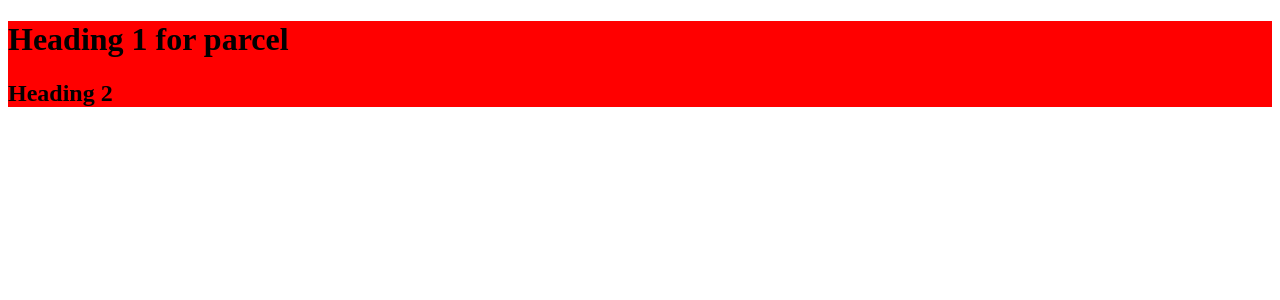
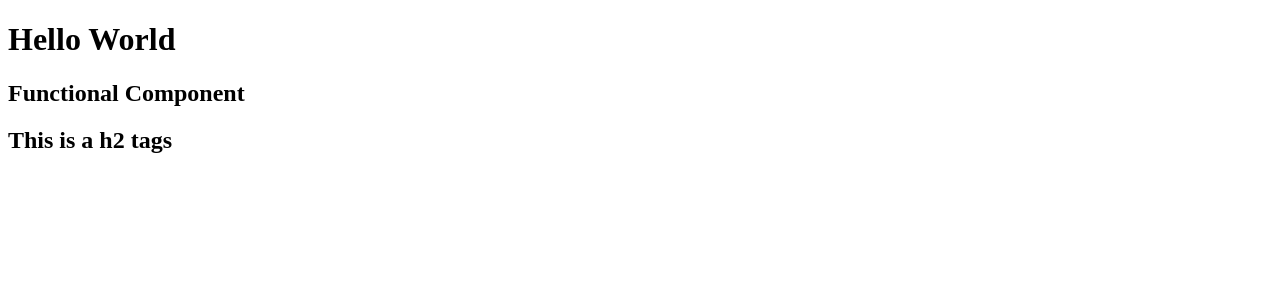
Before and after one commit to hussainaabid99/React, a React (Vite) app: page / in a window 1280 px wide. Shown: the top 300 px of the page. Built offline with nearby package versions, Linux system fonts and the light colour scheme.

Commit message:
Added babbel, Function components,JSX

```diff
--- a/App.js
+++ b/App.js
@@ -4,52 +4,120 @@
 /***
  *  !Parcel features
  *
- * Hot Module Reloading
- * File Watcher Algorithm - C++
- * Bundling
- * Minification
- * Cleaning Code
- * Dev and Production Build
- * Super Fast build algorithm
- * Image Optimization
- * Caching while development
- * Compression
- * Compatible with older version of browser
- * HTTPS on dev machine
- * Manages Port Number
- * Consistent Hashing Algorithms
- * Zero Config
+ ** Hot Module Reloading
+ ** File Watcher Algorithm - C++
+ ** Bundling
+ ** Minification
+ ** Cleaning Code
+ ** Dev and Production Build
+ ** Super Fast build algorithm
+ ** Image Optimization
+ ** Caching while development
+ ** Compression
+ ** Compatible with older version of browser
+ ** HTTPS on dev machine
+ ** Manages Port Number
+ ** Consistent Hashing Algorithms
+ ** Zero Config
+ ** Tree Shaking - Removing un-wanted
  *
  *
- *
- * Transitive Dependencies
+ ** Transitive Dependencies
  */
 
-const heading = React.createElement("h1", {
-          id: "title",
-},
-          "Heading 1 for parcel"
-);
 
-const heading2 = React.createElement(
-          "h2",
-          {
-                    id: "title",
-          },
-          "Heading 2"
-);
+//React.createElement gives us an Object
 
-const container = React.createElement(
-          "div",
-          {
-                    id: "container",
-          },
-          [heading, heading2]
-);
+/**<div class="header">
+                    <h1>Hello World</h1>
+                    <ul>
+                              <li>About us</li>
+                              <li>Support</li>
+                              <li>Home</li>
+                    </ul>
+          </div> */
 
-console.log(heading);
+
+// const container = React.createElement(
+//           "div",
+//           {
+//                     id: "container",
+
+//           },
+//           [React.createElement(
+//                     "h1",
+//                     {
+//                               id: "title",
+//                               key: "h2"
+//                     },
+//                     "Hello World"
+
+//           ), React.createElement(
+//                     "ul",
+//                     {},
+//                     [React.createElement(
+//                               "li",
+//                               {},
+//                               "About us"
+//                     ),
+//                     React.createElement(
+//                               "li",
+//                               {},
+//                               "Support"
+//                     ),
+//                     React.createElement(
+//                               "li",
+//                               {},
+//                               "Home"
+//                     )]
+//           )]
+// );
+
+//! JSX
+
+const heading2 = (                      //JSX Expression
+          <h1 id="title" key="h2" tabIndex="1" className="">
+                    Hello World
+          </h1>);
+
+
+//* Babel converts JSX => React.createElement
+//* Then React.createElement => Object => HTML */
+
+
+// ! React Components
+//        - Functional Components      (New)
+//        - Class Based Components - (Old Way)
+
+
+// * Functional Components
+
+//Normal fn which returns a react element/JSX
+//Name of FC starts with capital letter (not mandatory)
+
+const HeaderComponent2 = () => {
+
+          <div>
+                    <h2>Functional Component</h2>
+                    <h2>This is a h2 tags</h2>
+          </div>
+
+};
+const HeaderComponent = () => {
+          return (
+                    <div>
+                              {heading2}
+                              <HeaderComponent2 />
+                              <h2>Functional Component</h2>
+                              <h2>This is a h2 tags</h2>
+                    </div>
+          );
+};
+
+
+//Both are valid
 
 const root = ReactDOM.createRoot(document.getElementById("root"));
 
 //passing a react element inside the root
-root.render(container);
+root.render(<HeaderComponent />);
--- a/package.json
+++ b/package.json
@@ -3,6 +3,8 @@
   "version": "1.0.0",
   "description": "This is a dummy",
   "scripts": {
+    "start": "parcel index.html",
+    "build": "parcel build index.html",
     "test": "jest"
   },
   "repository": {
@@ -12,6 +14,8 @@
   "author": "AH",
   "license": "ISC",
   "devDependencies": {
+    "@babel/core": "^7.22.17",
+    "babel-plugin-transform-remove-console": "^6.9.4",
     "parcel": "^2.9.3",
     "process": "^0.11.10"
   },
```
Also changed, not shown: .babelrc (added), 11 other files (tests, documents, lock files or other folders).
